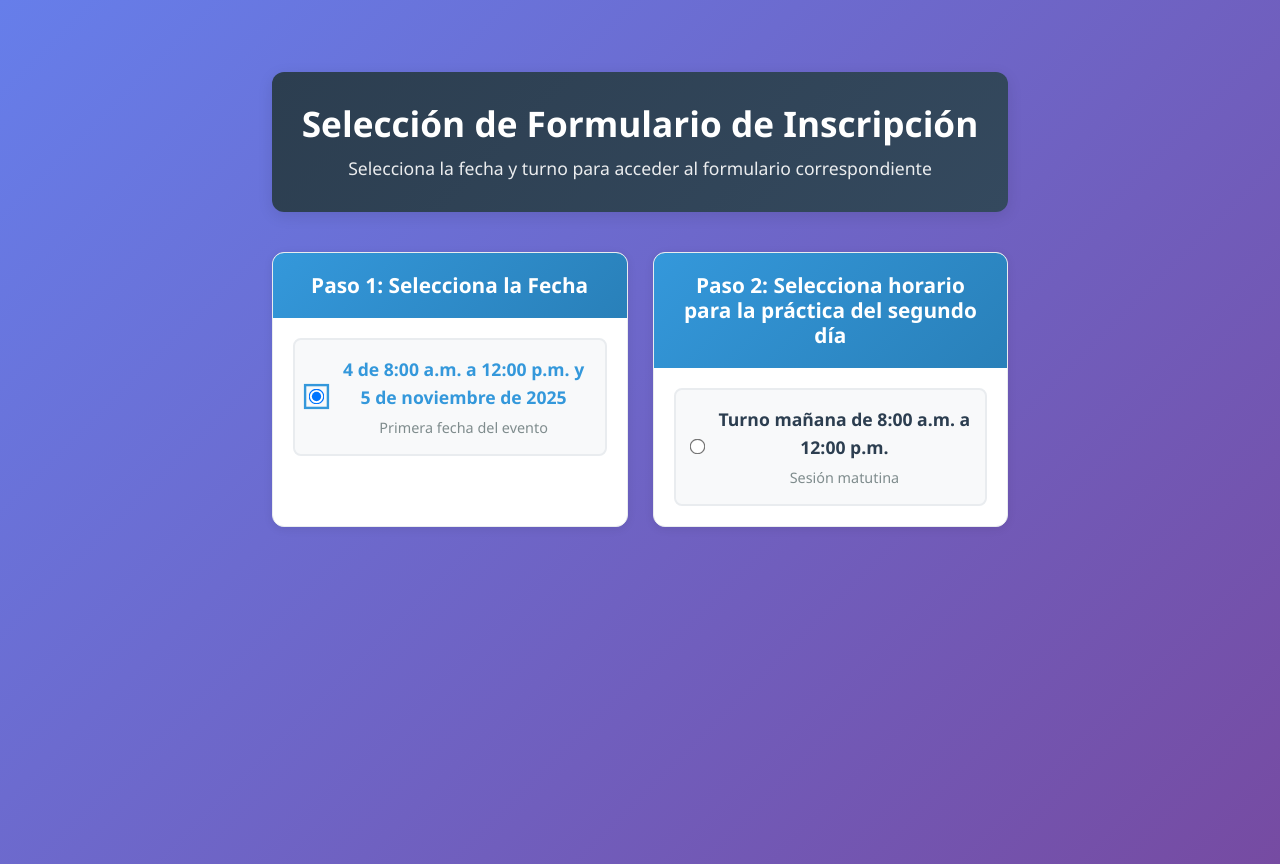
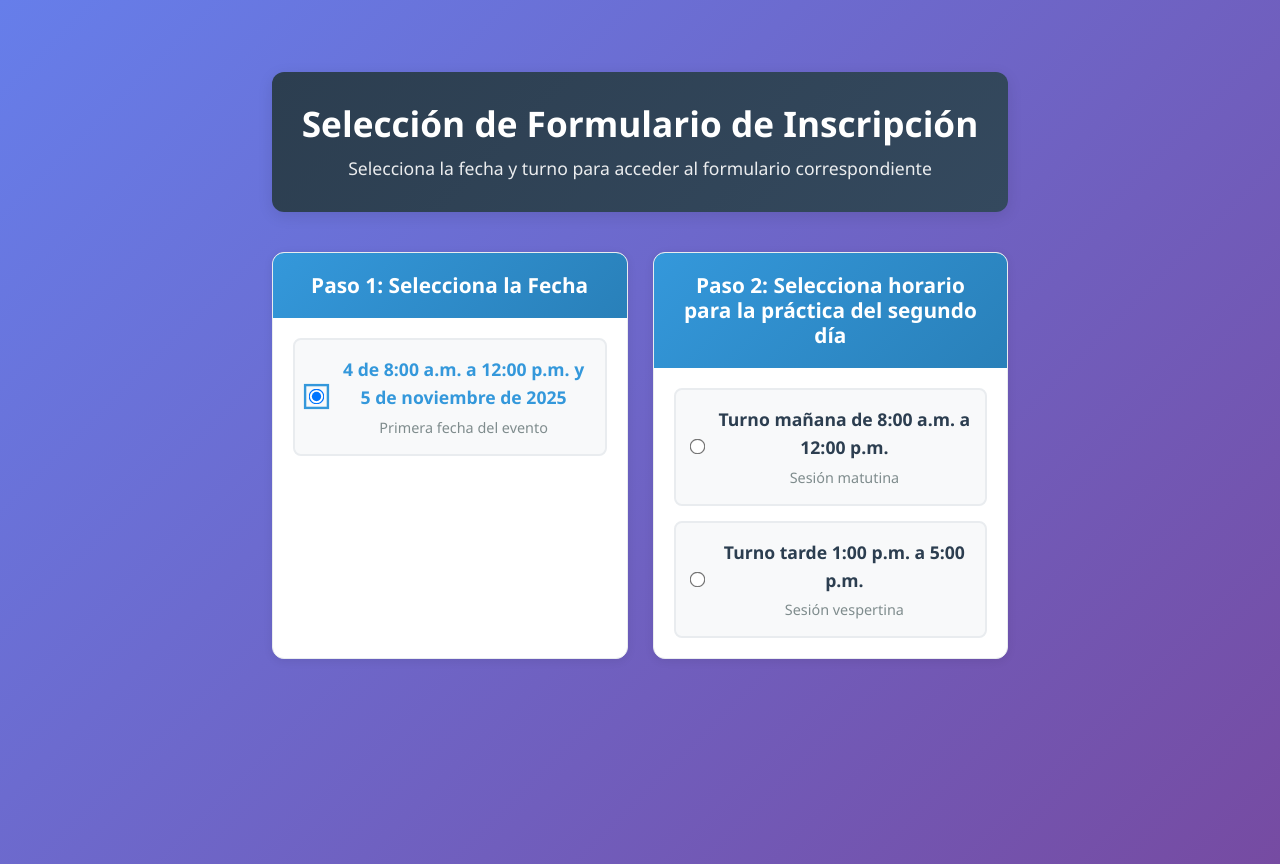
Before and after one commit to abvgeminiia-dot/RegistroLia2ABV, a React (Vite) app: page / in a window 1280 px wide. Both pictures are taken after a click on the label 640 px from the left and 382 px from the top of the page. Built offline with nearby package versions, Linux system fonts and the light colour scheme; no server answers.

Commit message:
20 commit registroLiaABV

```diff
--- a/src/Component/Menu/Menu.jsx
+++ b/src/Component/Menu/Menu.jsx
@@ -92,6 +92,20 @@ function MenuFormularios() {
                 </div>
               </label>
 
+              <label className="option-item">
+                <input
+                  type="radio"
+                  name="shift"
+                  value="Tarde"
+                  checked={selectedShift === 'Tarde'}
+                  onChange={(e) => setSelectedShift(e.target.value)}
+
+                />
+                <div className="option-content">
+                  <span className="option-title">Turno tarde 1:00 p.m. a 5:00 p.m.</span>
+                  <span className="option-description">Sesión vespertina</span>
+                </div>
+              </label>
             </div>
           </div>
         )}
```
